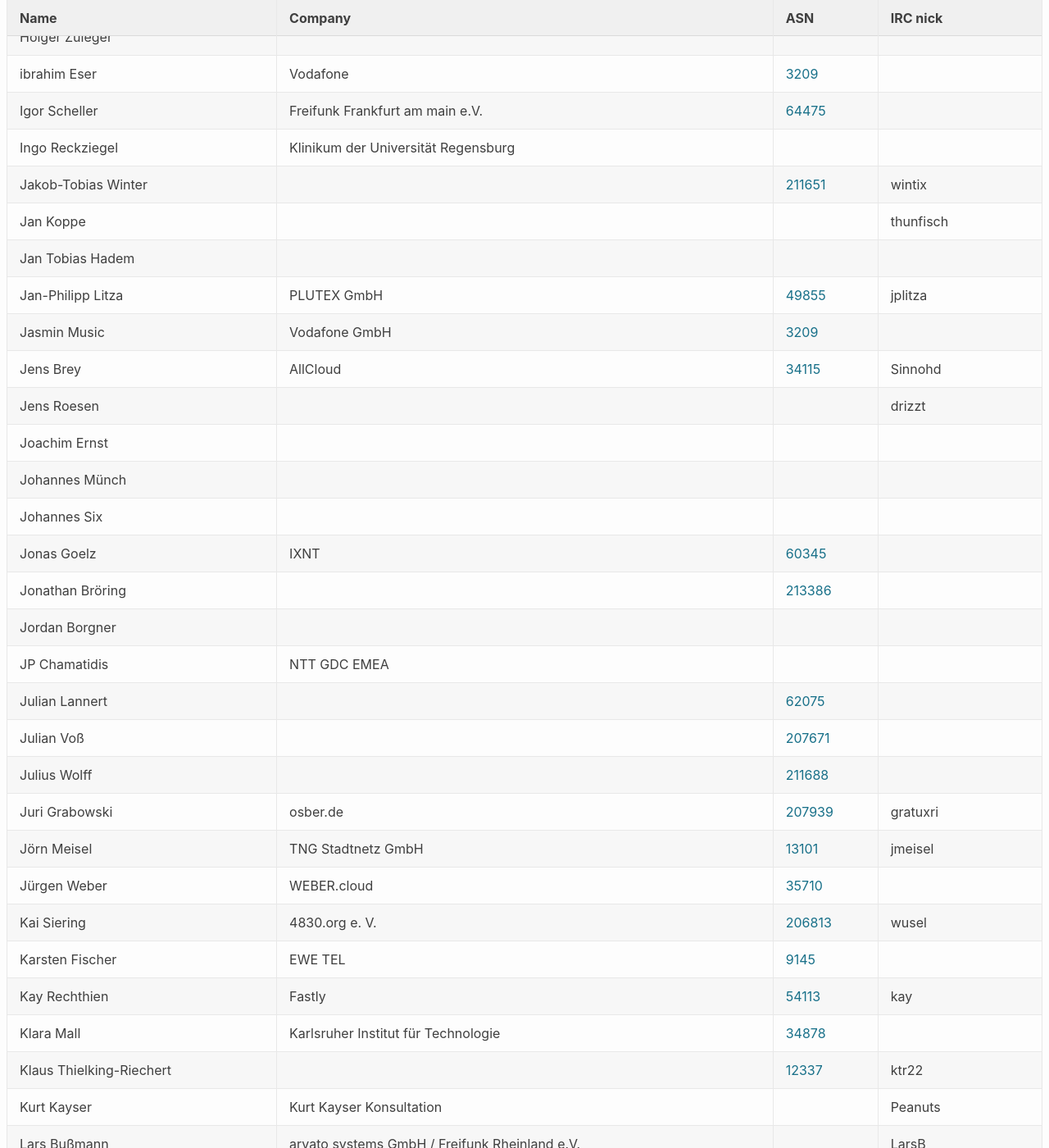
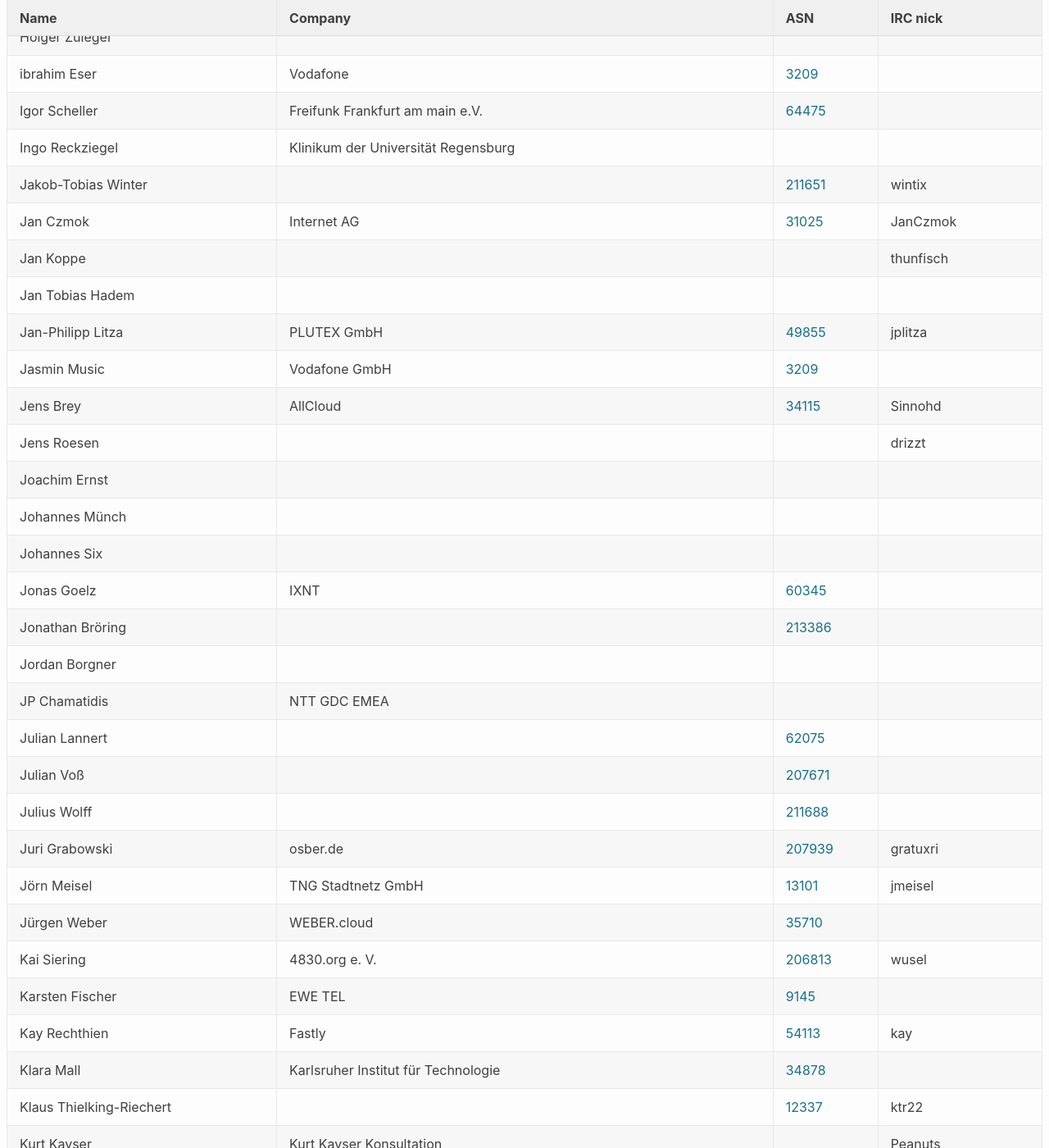
Before and after one commit to denog/pretix-attendeelist, a Jekyll site: the page built from denog14/index.md, in a window 1280 px wide and 1400 px high, scrolled down 16899 px. Shown: the whole window at 82% size. Built offline with Jekyll 4.4.1, drawn with Linux system fonts in a browser that asks for light colours; some of the changed text lies outside the part shown.

Commit message:
Latest data: Fri Nov 11 09:33:59 UTC 2022

```diff
--- a/_data/attendees_denog14_remote.json
+++ b/_data/attendees_denog14_remote.json
@@ -348,6 +348,12 @@
     "asn": "211651"
   },
   {
+    "name": "Jan Czmok",
+    "company": "Internet AG",
+    "irc": "JanCzmok",
+    "asn": "31025"
+  },
+  {
     "name": "Jan Koppe",
     "company": null,
     "irc": "thunfisch",
@@ -514,12 +520,6 @@
     "company": "man-da.de GmbH",
     "irc": null,
     "asn": "8366"
-  },
-  {
-    "name": "Lea Fall",
-    "company": "Aliter Networks",
-    "irc": null,
-    "asn": null
   },
   {
     "name": "Leandra Eberle",
@@ -936,12 +936,6 @@
     "asn": "34225"
   },
   {
-    "name": "Stephan Werner",
-    "company": "FLEXOPTIX",
-    "irc": null,
-    "asn": null
-  },
-  {
     "name": "Svenja Sibbes",
     "company": "NTT Limited",
     "irc": null,
@@ -963,13 +957,13 @@
     "name": "Thomas Grahnert",
     "company": null,
     "irc": null,
-    "asn": null
+    "asn": "3209"
   },
   {
     "name": "Thomas Grahnert",
     "company": null,
     "irc": null,
-    "asn": "3209"
+    "asn": null
   },
   {
     "name": "Thomas Kraft",
```
